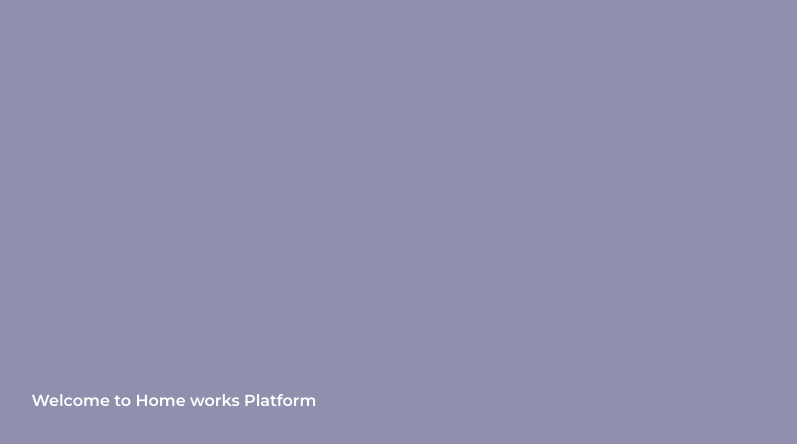
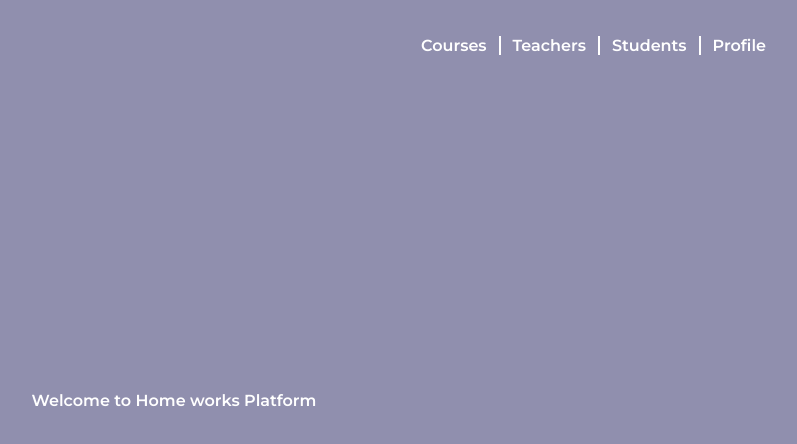
Before and after one commit to kosbay/homie, a React app: page /index in a window 1280 px wide. Shown: the top 444 px of the page, without its empty margins (466-1263 px from the left). Built offline with nearby package versions, Linux system fonts and the light colour scheme.

Commit message:
feat: Header component added

```diff
--- /dev/null
+++ b/src/components/header/Header.scss
@@ -0,0 +1,28 @@
+@import "../../styles/_mixins.scss";
+@import "../../styles/_colors.scss";
+
+.header-container {
+  display: flex;
+  position: absolute;
+  top: 0;
+  right: 0;
+  margin-top: 36px;
+  margin-right: 36px;
+
+  .header-items {
+    padding: 0 12px;
+    border-right: 2px solid $white;
+    cursor: pointer;
+    text-decoration: none;
+    color: $white;
+    transition: ease-in-out 0.6s;
+
+    &:last-of-type {
+      border-right: none;
+    }
+
+    &:hover {
+      color: $cinder;
+    }
+  }
+}
--- /dev/null
+++ b/src/components/header/Header.tsx
@@ -0,0 +1,23 @@
+import React from "react";
+import { Link } from "react-router-dom";
+
+import "./Header.scss";
+
+const Header = ({}) => (
+  <div className="header-container">
+    <Link className="header-items" to="/courses">
+      Courses
+    </Link>
+    <Link className="header-items" to="/courses">
+      Teachers
+    </Link>
+    <Link className="header-items" to="/courses">
+      Students
+    </Link>
+    <Link className="header-items" to="/courses">
+      Profile
+    </Link>
+  </div>
+);
+
+export default Header;
--- a/src/components/index.ts
+++ b/src/components/index.ts
@@ -7,6 +7,7 @@ import OfflineWidget from "./offline-widget/OfflineWidget";
 import InputPhone from "./input/InputPhone";
 import AdditionalBudget from "./additional-budget/AdditionalBudget";
 import Cards from "./cards/index";
+import Header from "./header/Header";
 
 export {
   Button,
@@ -17,5 +18,6 @@ export {
   OfflineWidget,
   InputPhone,
   AdditionalBudget,
-  Cards
+  Cards,
+  Header
 };
--- a/src/pages/app/App.scss
+++ b/src/pages/app/App.scss
@@ -9,6 +9,7 @@
   justify-content: center;
   color: white;
   font-weight: 600;
+  position: relative;
 }
 
 .page {
--- a/src/pages/app/Routes.tsx
+++ b/src/pages/app/Routes.tsx
@@ -10,12 +10,15 @@ import { CSSTransition, TransitionGroup } from "react-transition-group";
 import Welcome from "../welcome/Welcome";
 import Courses from "../courses/Courses";
 
+import { Header } from "components/index";
+
 import "./App.scss";
 
 const Routes = (props: any & RouteComponentProps) => {
   return (
     <div>
       <main className="page-container page">
+        <Header />
         <Route
           render={({ location }) => {
             const { pathname } = location;
```
